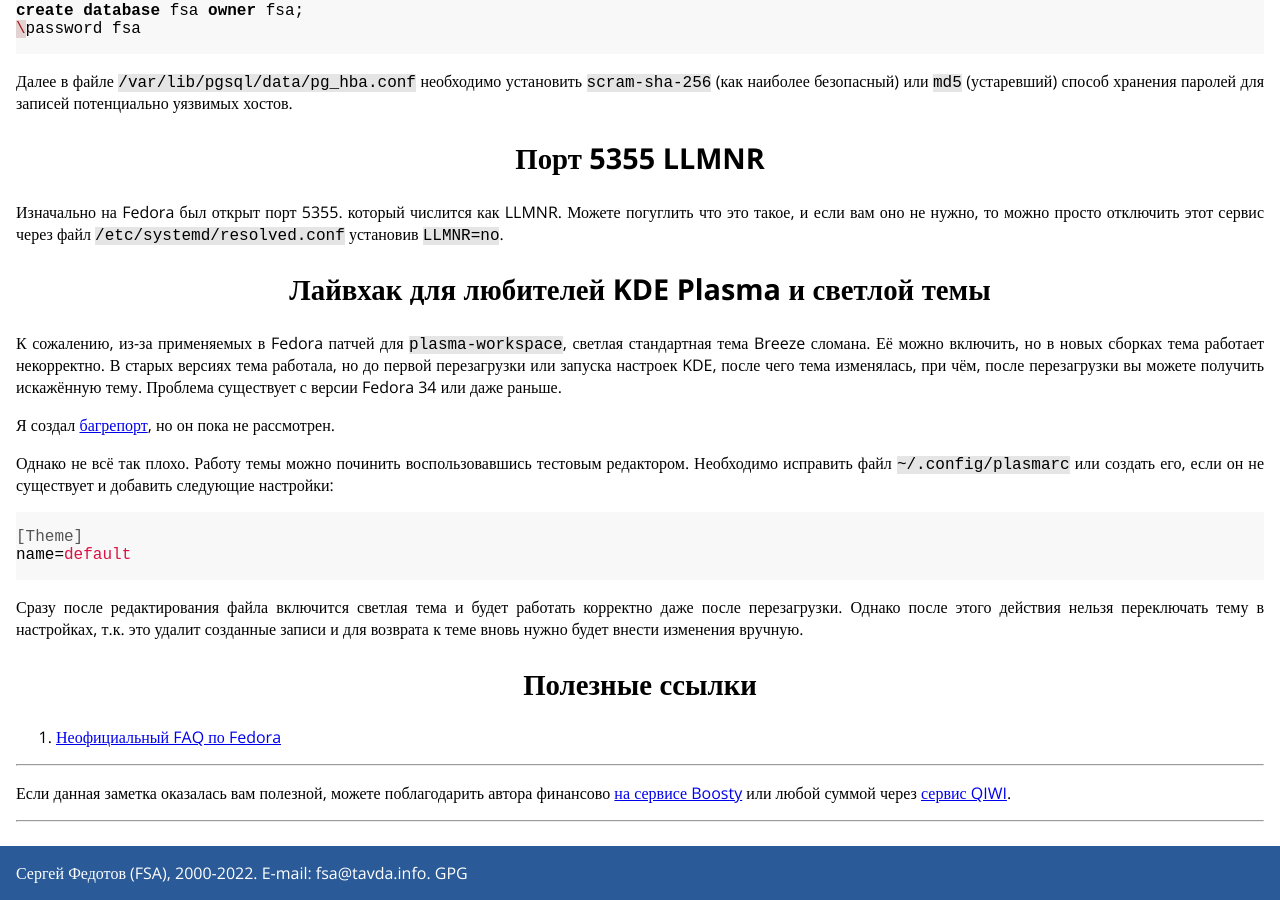
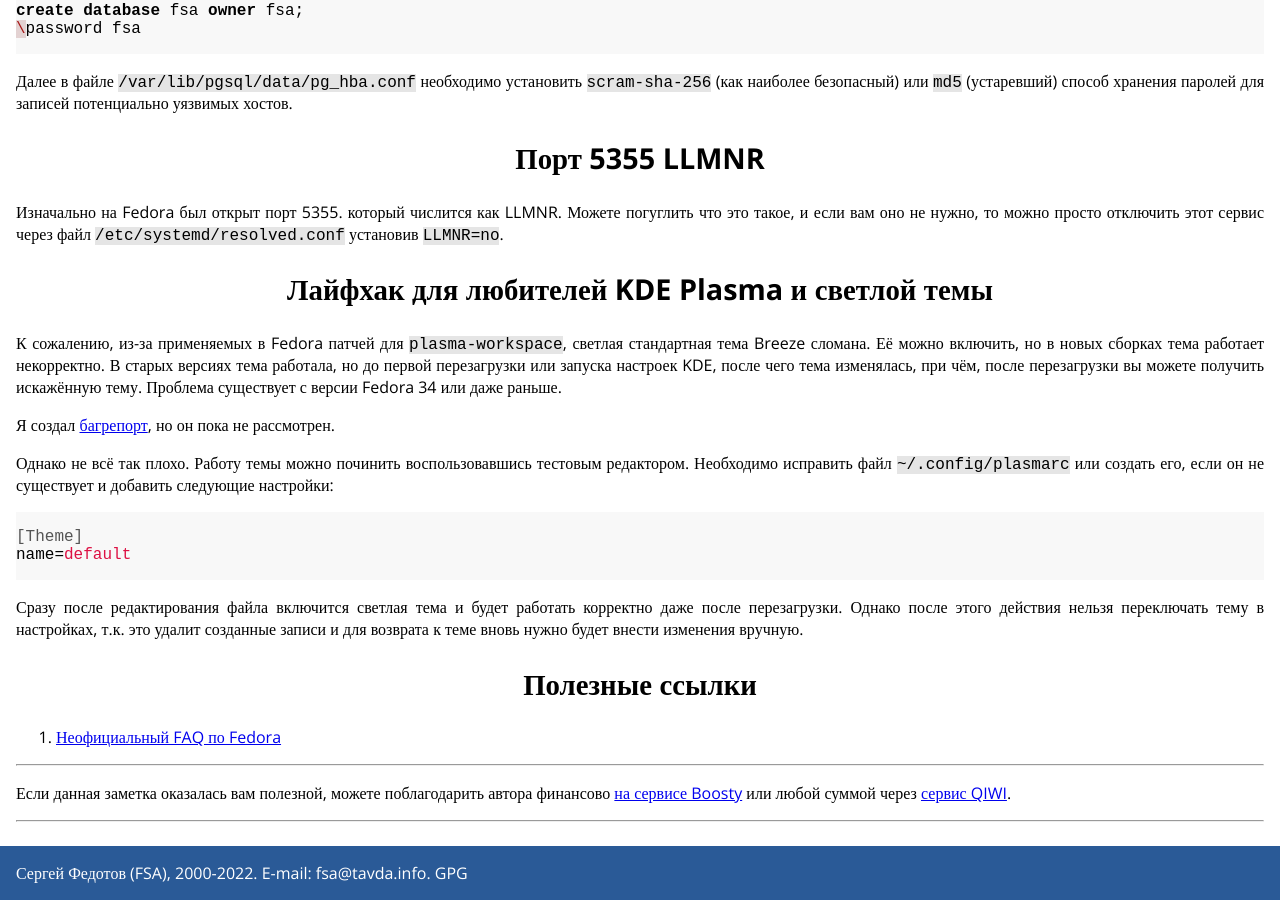
Before and after one commit to fsa/site, a Jekyll site: the page built from _posts/2021-04-12-fedora_first_steps.md, in a window 1280 px wide and 900 px high, scrolled down 4022 px. Built offline with Jekyll 4.4.1, drawn with Linux system fonts in a browser that asks for light colours; comment, search, counter and statistics services are not loaded.

Commit message:
Лайвхак->Лайфхак

```diff
--- a/_posts/2021-04-12-fedora_first_steps.md
+++ b/_posts/2021-04-12-fedora_first_steps.md
@@ -194,7 +194,7 @@ create database fsa owner fsa;
 
 Изначально на Fedora был открыт порт 5355. который числится как LLMNR. Можете погуглить что это такое, и если вам оно не нужно, то можно просто отключить этот сервис через файл `/etc/systemd/resolved.conf` установив `LLMNR=no`.
 
-## Лайвхак для любителей KDE Plasma и светлой темы
+## Лайфхак для любителей KDE Plasma и светлой темы
 
 К сожалению, из-за применяемых в Fedora патчей для `plasma-workspace`, светлая стандартная тема Breeze сломана. Её можно включить, но в новых сборках тема работает некорректно. В старых версиях тема работала, но до первой перезагрузки или запуска настроек KDE, после чего тема изменялась, при чём, после перезагрузки вы можете получить искажённую тему. Проблема существует с версии Fedora 34 или даже раньше.
 
```
